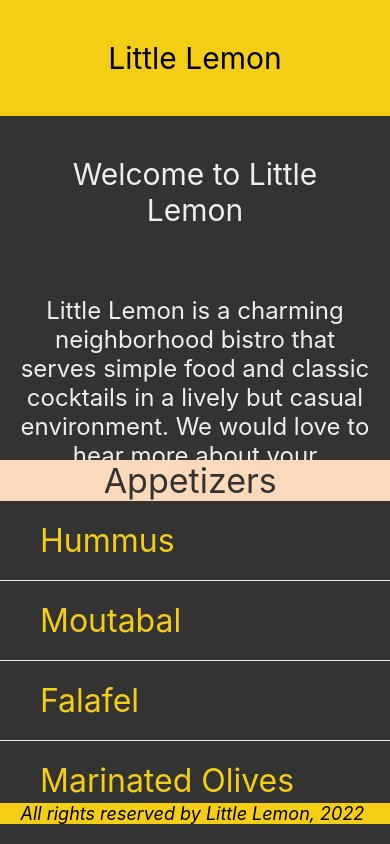
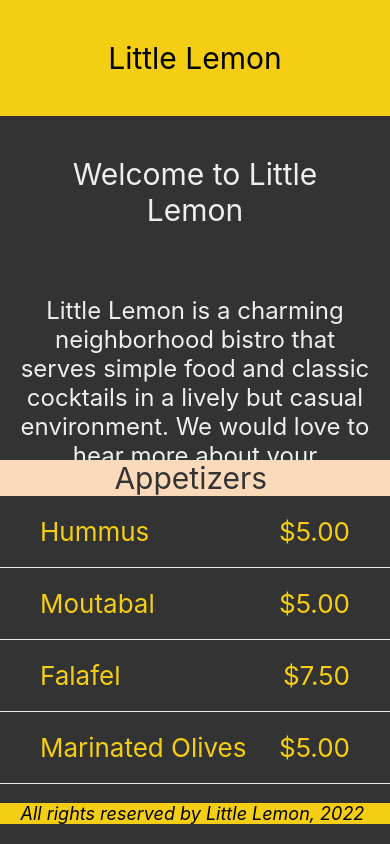
Before and after one commit to chedighribi/Lemon-Mobile-App, a React Native app: screen / in a window 390 px wide. Built offline with nearby package versions, Linux system fonts and the light colour scheme.

Commit message:
chore: adding price

```diff
--- a/components/MenuItems.js
+++ b/components/MenuItems.js
@@ -6,39 +6,49 @@
   {
     title: 'Appetizers',
     data: [
-      'Hummus',
-      'Moutabal',
-      'Falafel',
-      'Marinated Olives',
-      'Kofta',
-      'Eggplant Salad',
+      { name: 'Hummus', price: '$5.00' },
+      { name: 'Moutabal', price: '$5.00' },
+      { name: 'Falafel', price: '$7.50' },
+      { name: 'Marinated Olives', price: '$5.00' },
+      { name: 'Kofta', price: '$5.00' },
+      { name: 'Eggplant Salad', price: '$8.50' },
     ],
   },
   {
     title: 'Main Dishes',
-    data: ['Lentil Burger', 'Smoked Salmon', 'Kofta Burger', 'Turkish Kebab'],
+    data: [
+      { name: 'Lentil Burger', price: '$10.00' },
+      { name: 'Smoked Salmon', price: '$14.00' },
+      { name: 'Kofta Burger', price: '$11.00' },
+      { name: 'Turkish Kebab', price: '$15.50' },
+    ],
   },
   {
     title: 'Sides',
     data: [
-      'Fries',
-      'Buttered Rice',
-      'Bread Sticks',
-      'Pita Pocket',
-      'Lentil Soup',
-      'Greek Salad',
-      'Rice Pilaf',
+      { name: 'Fries', price: '$3.00', id: '11K' },
+      { name: 'Buttered Rice', price: '$3.00' },
+      { name: 'Bread Sticks', price: '$3.00' },
+      { name: 'Pita Pocket', price: '$3.00' },
+      { name: 'Lentil Soup', price: '$3.75' },
+      { name: 'Greek Salad', price: '$6.00' },
+      { name: 'Rice Pilaf', price: '$4.00' },
     ],
   },
   {
     title: 'Desserts',
-    data: ['Baklava', 'Tartufo', 'Tiramisu', 'Panna Cotta'],
+    data: [
+      { name: 'Baklava', price: '$3.00' },
+      { name: 'Tartufo', price: '$3.00' },
+      { name: 'Tiramisu', price: '$5.00' },
+      { name: 'Panna Cotta', price: '$5.00' },
+    ],
   },
 ];
-
-const Item = ({ name }) => (
+const Item = ({ name, price }) => (
   <View style={menuStyles.innerContainer}>
     <Text style={menuStyles.itemText}>{name}</Text>
+    <Text style={menuStyles.itemText}>{price}</Text>
   </View>
 );
 
@@ -51,7 +61,7 @@
 );
 
 const MenuItems = () => {
-  const renderItem = ({ item }) => <Item name={item} />;
+  const renderItem = ({ item }) => <Item name={item.name} price={item.price} />;
 
   const renderSectionHeader = ({ section: { title } }) => (
     <Text style={menuStyles.sectionHeader}>{title} </Text>
@@ -88,13 +98,13 @@
   sectionHeader: {
     backgroundColor: '#fbdabb',
     color: '#333333',
-        fontSize: 34,
+    fontSize: 30,
     flexWrap: 'wrap',
     textAlign: 'center',
   },
   itemText: {
     color: '#F4CE14',
-        fontSize: 32,
+    fontSize: 26,
   },
   separator: {
     borderBottomWidth: 1,
```
Lines whose indentation alone changed are shown as unchanged.
